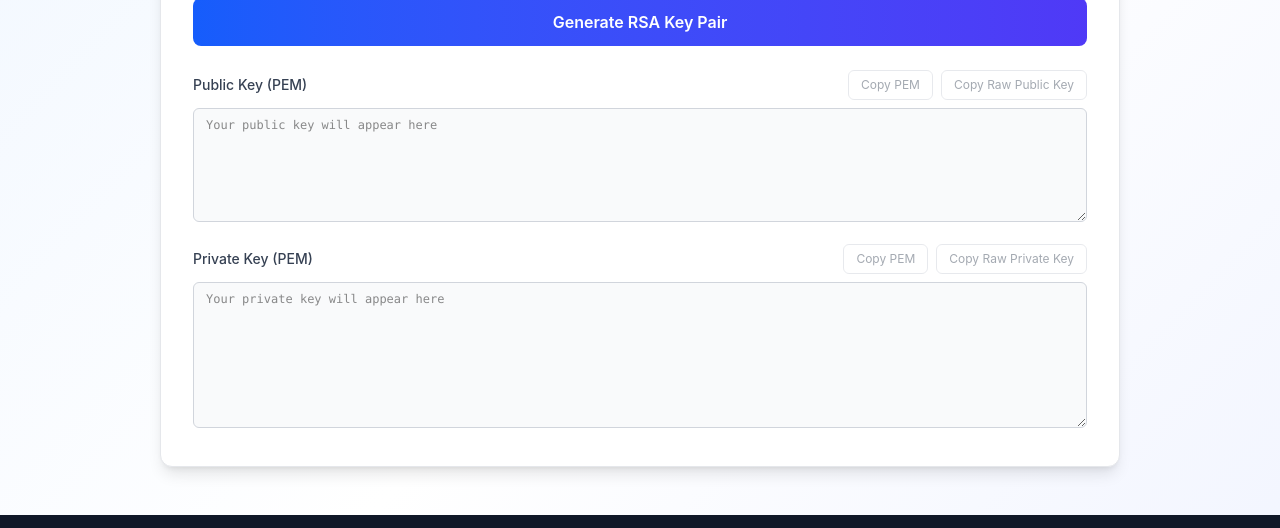
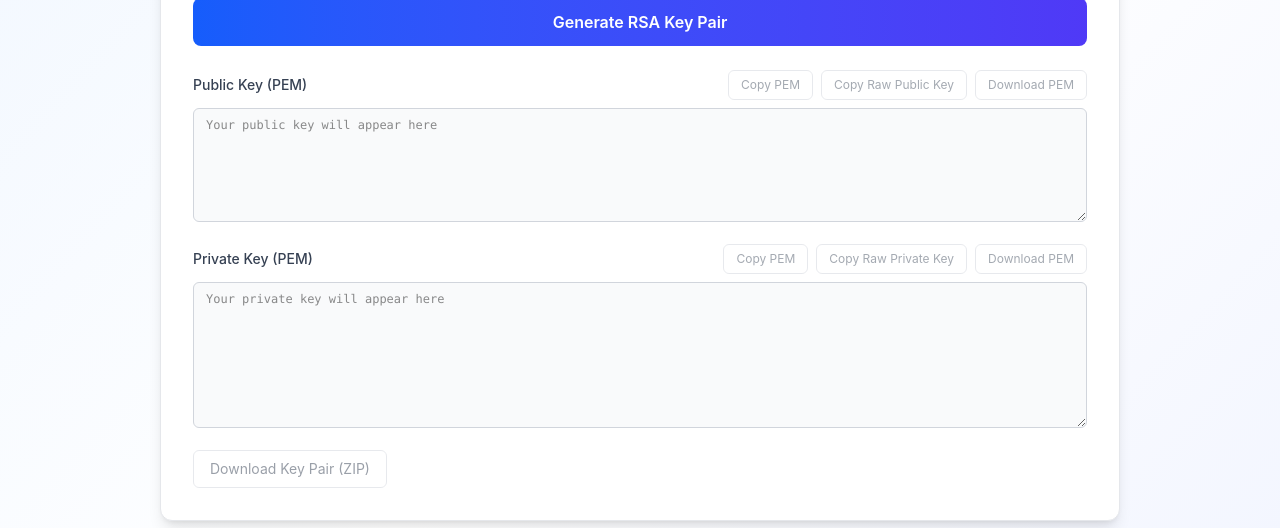
Before and after one commit to yjgoo/key-generator, a Next.js app: page /cryptography/rsa/key-generator in a window 1280 px wide. Shown: the part 424-952 px from the top of the page. Built offline with nearby package versions, Linux system fonts and the light colour scheme; no server answers.

Commit message:
feat: add JSZip integration for downloading RSA key pair as ZIP and PEM files

```diff
--- a/package.json
+++ b/package.json
@@ -11,6 +11,7 @@
   "dependencies": {
     "bcryptjs": "^3.0.3",
     "crypto-js": "^4.2.0",
+    "jszip": "^3.10.1",
     "next": "15.4.8",
     "react": "19.1.0",
     "react-dom": "19.1.0"
--- a/src/app/cryptography/rsa/key-generator/page.tsx
+++ b/src/app/cryptography/rsa/key-generator/page.tsx
@@ -1,6 +1,7 @@
 'use client';
 
 import { useState } from 'react';
+import JSZip from 'jszip';
 import { CryptoPageShell } from '@/components/crypto/CryptoPageShell';
 import { CopyButton } from '@/components/crypto/CopyButton';
 import { exportKeyToPem } from '@/lib/cryptoUtils';
@@ -18,6 +19,39 @@ export default function RsaKeyGeneratorPage() {
 
   const rawPublicKey = toRawPem(publicKeyPem);
   const rawPrivateKey = toRawPem(privateKeyPem);
+
+  const downloadTextFile = (filename: string, content: string) => {
+    if (!content) {
+      return;
+    }
+    const blob = new Blob([content], { type: 'text/plain;charset=utf-8' });
+    const url = URL.createObjectURL(blob);
+    const link = document.createElement('a');
+    link.href = url;
+    link.download = filename;
+    document.body.appendChild(link);
+    link.click();
+    link.remove();
+    URL.revokeObjectURL(url);
+  };
+
+  const downloadZip = async () => {
+    if (!publicKeyPem || !privateKeyPem) {
+      return;
+    }
+    const zip = new JSZip();
+    zip.file('public-key.pem', publicKeyPem);
+    zip.file('private-key.pem', privateKeyPem);
+    const blob = await zip.generateAsync({ type: 'blob' });
+    const url = URL.createObjectURL(blob);
+    const link = document.createElement('a');
+    link.href = url;
+    link.download = 'rsa-key-pair.zip';
+    document.body.appendChild(link);
+    link.click();
+    link.remove();
+    URL.revokeObjectURL(url);
+  };
 
   const generateKeys = async () => {
     setError('');
@@ -102,6 +136,14 @@ export default function RsaKeyGeneratorPage() {
                   label="Copy Raw Public Key"
                   title="Copy raw public key (no headers or line breaks)"
                 />
+                <button
+                  type="button"
+                  onClick={() => downloadTextFile('public-key.pem', publicKeyPem)}
+                  disabled={!publicKeyPem}
+                  className="px-3 py-1.5 text-xs border border-gray-300 rounded-md text-gray-600 hover:bg-gray-50 transition-colors disabled:opacity-50 disabled:cursor-not-allowed"
+                >
+                  Download PEM
+                </button>
               </div>
             </div>
             <textarea
@@ -122,6 +164,14 @@ export default function RsaKeyGeneratorPage() {
                   label="Copy Raw Private Key"
                   title="Copy raw private key (no headers or line breaks)"
                 />
+                <button
+                  type="button"
+                  onClick={() => downloadTextFile('private-key.pem', privateKeyPem)}
+                  disabled={!privateKeyPem}
+                  className="px-3 py-1.5 text-xs border border-gray-300 rounded-md text-gray-600 hover:bg-gray-50 transition-colors disabled:opacity-50 disabled:cursor-not-allowed"
+                >
+                  Download PEM
+                </button>
               </div>
             </div>
             <textarea
@@ -132,6 +182,16 @@ export default function RsaKeyGeneratorPage() {
               placeholder="Your private key will appear here"
             />
           </div>
+          <div className="flex">
+            <button
+              type="button"
+              onClick={downloadZip}
+              disabled={!publicKeyPem || !privateKeyPem}
+              className="px-4 py-2 text-sm border border-gray-300 rounded-md text-gray-700 hover:bg-gray-50 transition-colors disabled:opacity-50 disabled:cursor-not-allowed"
+            >
+              Download Key Pair (ZIP)
+            </button>
+          </div>
         </div>
       </div>
     </CryptoPageShell>
```
Also changed, not shown: 1 other file (tests, documents, lock files or other folders).
